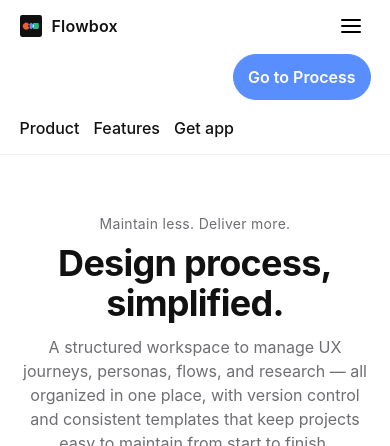
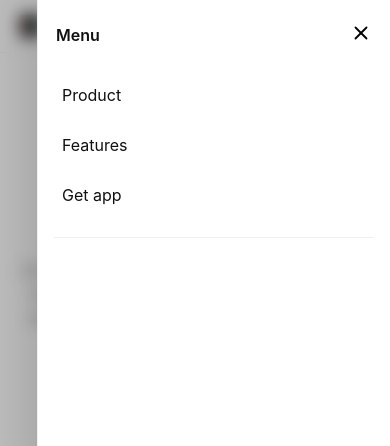
Before and after one commit to futurita/flowbox, a website: page landing.html in a window 390 px wide. Both pictures are taken after a click on the button "Toggle menu". Shown: the top 446 px of the page. Drawn offline with Linux system fonts and the light colour scheme.

Commit message:
feat(nav): add mobile sidebar drawer with blurred backdrop and events

```diff
--- a/landing.html
+++ b/landing.html
@@ -195,12 +195,66 @@
             .nav-links { display: none; }
             .nav-cta { display: none; }
             .nav-toggle { display: inline-flex; }
-            .navbar.open .nav-links,
-            .navbar.open .nav-cta { display: flex; }
-            .navbar.open .nav-inner { flex-wrap: wrap; align-items: flex-start; }
-            .navbar.open .nav-links { width: 100%; order: 3; gap: 14px; padding: 8px 0 0; }
-            .navbar.open .nav-cta { width: 100%; order: 2; justify-content: flex-end; padding-top: 8px; }
         }
+
+        /* Drawer and backdrop */
+        .backdrop {
+            position: fixed;
+            inset: 0;
+            background: rgba(17,17,17,0.28);
+            -webkit-backdrop-filter: blur(8px);
+            backdrop-filter: blur(8px);
+            opacity: 0;
+            pointer-events: none;
+            transition: opacity 180ms ease;
+            z-index: 110;
+        }
+        .drawer {
+            position: fixed;
+            top: 0;
+            right: 0;
+            height: 100%;
+            width: min(86%, 320px);
+            background: #ffffff;
+            border-left: 1px solid rgba(0,0,0,0.06);
+            box-shadow: -12px 0 40px rgba(0,0,0,0.12);
+            transform: translateX(100%);
+            transition: transform 220ms ease;
+            z-index: 120;
+            display: flex;
+            flex-direction: column;
+            padding: 16px;
+            gap: 8px;
+        }
+        .drawer-header {
+            display: flex;
+            align-items: center;
+            justify-content: space-between;
+            padding: 6px 2px 10px;
+        }
+        .drawer-title { font-weight: 600; }
+        .drawer-close {
+            background: transparent;
+            border: 0;
+            padding: 8px;
+            margin: -8px;
+            cursor: pointer;
+        }
+        .drawer-nav { display: flex; flex-direction: column; gap: 2px; padding-top: 6px; }
+        .drawer-nav a {
+            color: var(--fg);
+            text-decoration: none;
+            padding: 12px 8px;
+            border-radius: 10px;
+        }
+        .drawer-nav a:hover { background: #f3f4f6; }
+        .drawer-cta { margin-top: auto; display: flex; gap: 10px; }
+        .drawer-cta .btn { flex: 1; justify-content: center; text-align: center; }
+        .drawer-divider { height: 1px; background: rgba(0,0,0,0.06); margin: 10px 0; }
+
+        /* Open state */
+        .drawer-open .backdrop { opacity: 1; pointer-events: auto; }
+        .drawer-open .drawer { transform: translateX(0); }
 
         .cta {
             text-align: center;
@@ -239,6 +293,29 @@
             </div>
         </div>
     </header>
+
+    <!-- Mobile drawer and backdrop -->
+    <div class="backdrop" aria-hidden="true"></div>
+    <aside class="drawer" role="dialog" aria-modal="true" aria-label="Mobile menu" aria-hidden="true">
+        <div class="drawer-header">
+            <span class="drawer-title">Menu</span>
+            <button class="drawer-close" aria-label="Close menu">
+                <svg viewBox="0 0 24 24" fill="none" stroke="currentColor" stroke-width="2" stroke-linecap="round" stroke-linejoin="round" width="22" height="22">
+                    <line x1="18" y1="6" x2="6" y2="18"/>
+                    <line x1="6" y1="6" x2="18" y2="18"/>
+                </svg>
+            </button>
+        </div>
+        <nav class="drawer-nav" aria-label="Mobile Primary">
+            <a href="#product">Product</a>
+            <a href="#features">Features</a>
+            <a href="#get">Get app</a>
+        </nav>
+        <div class="drawer-divider"></div>
+        <div class="drawer-cta">
+            <a class="btn btn-primary" href="index.html?app=1&splash=1">Go to Process</a>
+        </div>
+    </aside>
 
     <main id="top">
         <section id="product" class="hero">
@@ -340,24 +417,44 @@
 
     <script>
         document.getElementById('year').textContent = new Date().getFullYear();
-        // Mobile nav toggle logic
+        // Drawer toggle logic
         (function() {
-            var navbar = document.querySelector('.navbar');
+            var body = document.body;
             var toggle = document.querySelector('.nav-toggle');
-            if (!navbar || !toggle) return;
-            toggle.addEventListener('click', function() {
-                var isOpen = navbar.classList.toggle('open');
-                toggle.setAttribute('aria-expanded', String(isOpen));
+            var backdrop = document.querySelector('.backdrop');
+            var drawer = document.querySelector('.drawer');
+            var closeBtn = document.querySelector('.drawer-close');
+            if (!toggle || !backdrop || !drawer) return;
+
+            function openDrawer() {
+                body.classList.add('drawer-open');
+                toggle.setAttribute('aria-expanded', 'true');
+                drawer.setAttribute('aria-hidden', 'false');
+            }
+            function closeDrawer() {
+                body.classList.remove('drawer-open');
+                toggle.setAttribute('aria-expanded', 'false');
+                drawer.setAttribute('aria-hidden', 'true');
+            }
+            function toggleDrawer() {
+                if (body.classList.contains('drawer-open')) closeDrawer(); else openDrawer();
+            }
+
+            toggle.addEventListener('click', toggleDrawer);
+            backdrop.addEventListener('click', closeDrawer);
+            if (closeBtn) closeBtn.addEventListener('click', closeDrawer);
+
+            // Close on ESC
+            window.addEventListener('keydown', function(e) {
+                if (e.key === 'Escape') closeDrawer();
             });
-            // Close on nav link click (mobile)
-            var links = document.querySelectorAll('.nav-links a');
-            links.forEach(function(link) {
-                link.addEventListener('click', function() {
-                    if (navbar.classList.contains('open')) {
-                        navbar.classList.remove('open');
-                        toggle.setAttribute('aria-expanded', 'false');
-                    }
-                });
+            // Close when a link inside drawer is activated
+            drawer.querySelectorAll('a').forEach(function(link) {
+                link.addEventListener('click', closeDrawer);
+            });
+            // Close on resize to desktop
+            window.addEventListener('resize', function() {
+                if (window.innerWidth > 720) closeDrawer();
             });
         })();
     </script>
```
